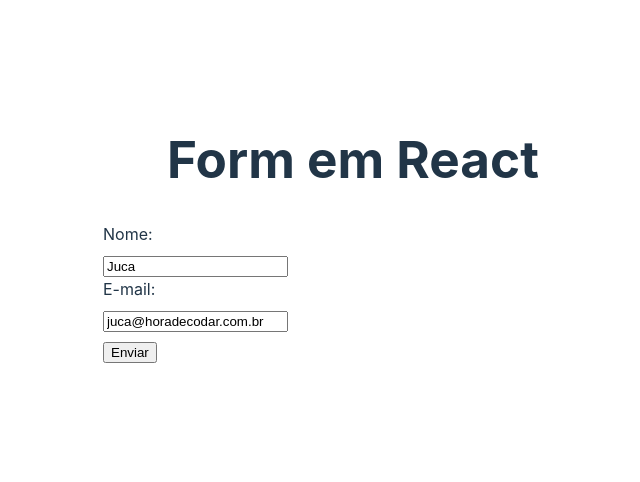
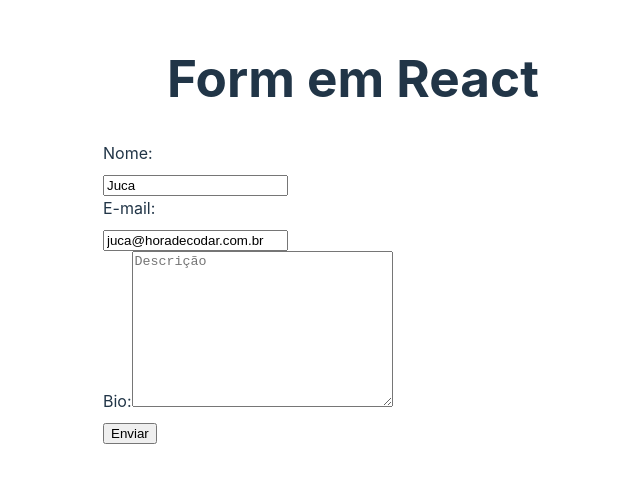
Before and after one commit to joaodev2005/React, a React (Vite) app in the folder 5_FORM_REACT/form/: page / in a window 1280 px wide. Shown: the part 170-652 px from the top of the page, without its empty margins (287-927 px from the left). Built offline with nearby package versions, Linux system fonts and the light colour scheme.

Commit message:
textarea

```diff
--- a/5_FORM_REACT/form/src/components/MyForm.jsx
+++ b/5_FORM_REACT/form/src/components/MyForm.jsx
@@ -2,9 +2,11 @@
 
 import { useState } from 'react'
 
-const MyForm = ({userName, userEmail}) => {
+const MyForm = ({ userName, userEmail }) => {
     const [name, setName] = useState(userName)
     const [email, setEmail] = useState(userEmail)
+
+    const [bio, setBio] = useState('')
 
     const handleName = (e) => {
         setName(e.target.value)
@@ -13,13 +15,14 @@
     const handleSubmit = (e) => {
         e.preventDefault()
 
-        console.log(name, email)
+        console.log(name, email, bio)
 
         setName('')
         setEmail('')
+        setBio('')
     }
 
-    console.log(name, email)
+    console.log(name, email, bio)
 
     return (
         <form onSubmit={handleSubmit}>
@@ -44,6 +47,18 @@
                     value={email || ''}
                 />
             </label>
+            <label>
+                <span>Bio:</span>
+                <textarea
+                    name="bio"
+                    id="bio"
+                    cols="30"
+                    rows="10"
+                    placeholder='Descrição'
+                    onChange={(e) => setBio(e.target.value)}
+                    value={bio}
+                ></textarea>
+            </label>
             <input type="submit" value="Enviar" />
         </form>
     )
```
